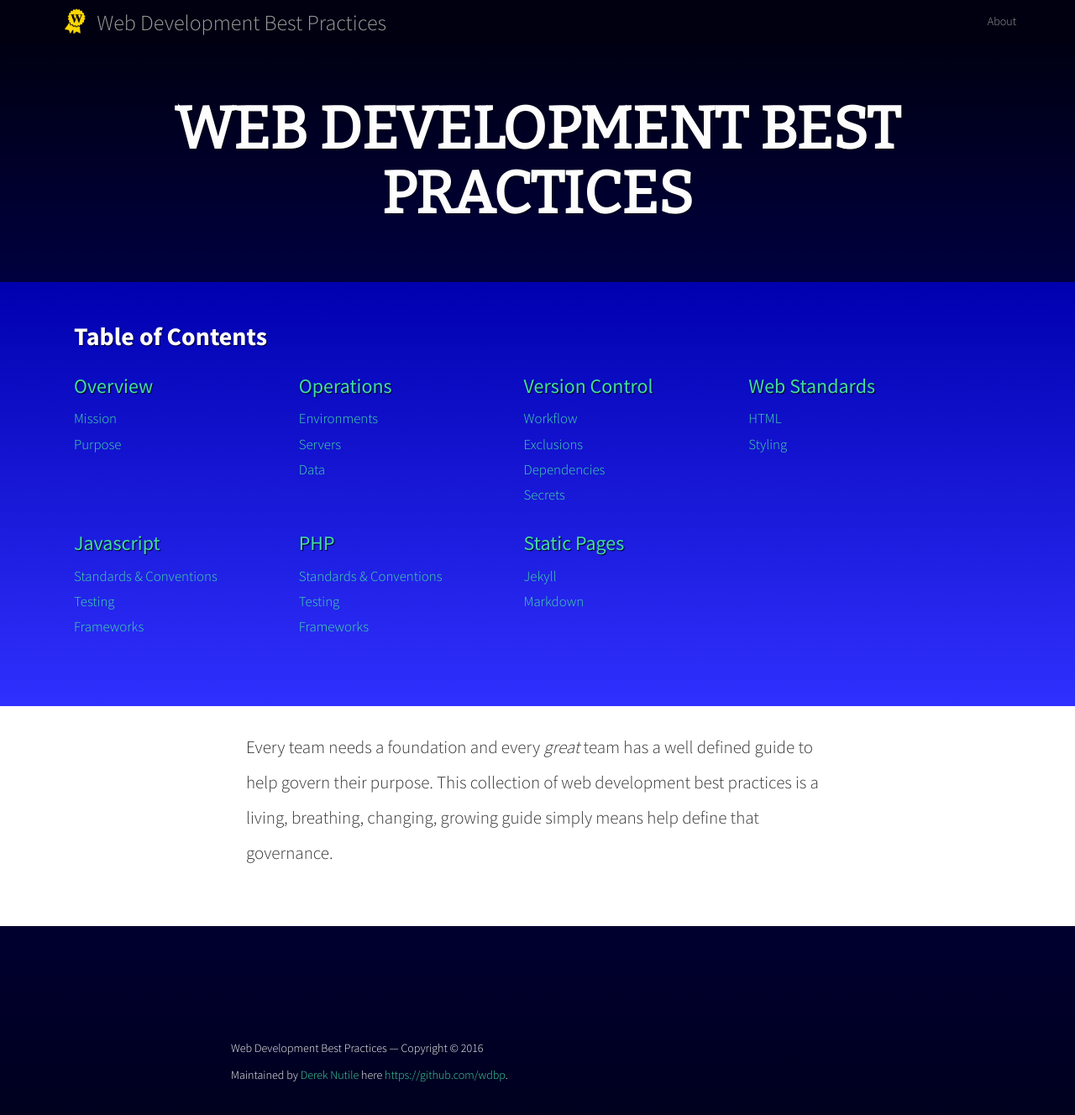
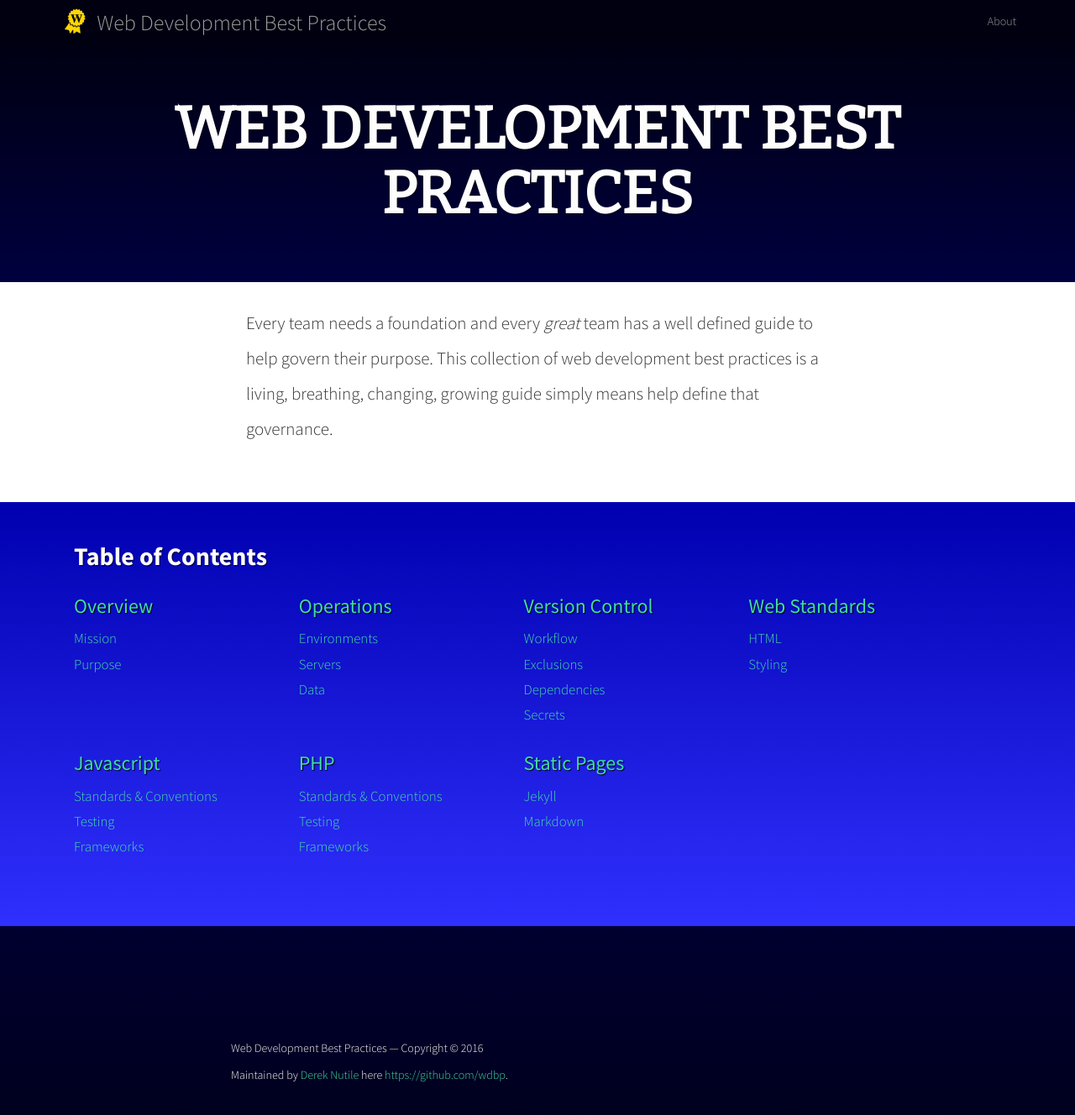
Before and after one commit to wdbp/wdbp.github.io, a Jekyll site: the page built from index.html, in a window 1280 px wide and 1400 px high. Shown: the top 1328 px of the window at 84% size. Built offline with Jekyll 4.4.1, drawn with Linux system fonts in a browser that asks for light colours.

Commit message:
edit/html - Move toc block below callout

```diff
--- a/index.html
+++ b/index.html
@@ -8,7 +8,7 @@ header: "Web Development Best Practices"
 
 <div id="sections">
 
+    {% include sections/home.html %}
     {% include sections/toc.html %}
-    {% include sections/home.html %}
 
 </div>
```
